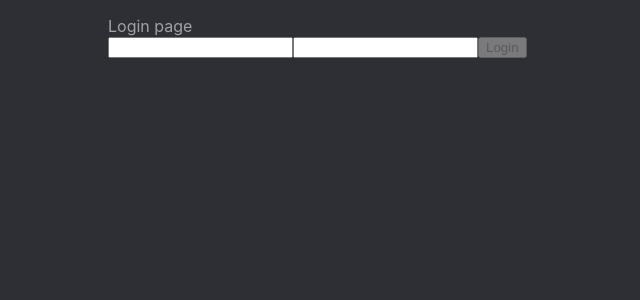
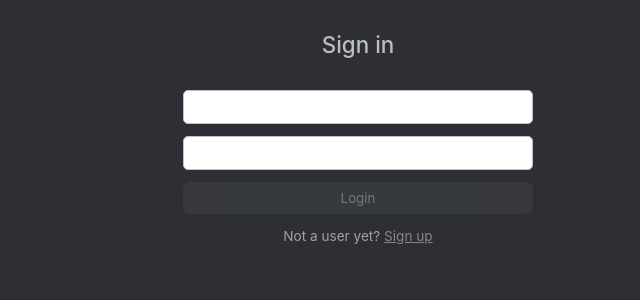
Before and after one commit to bryamrrr/task-manager-fe, a React (Create React App) app: page /login in a window 1280 px wide. Shown: the top 300 px of the page, without its empty margins (282-922 px from the left). Built offline with nearby package versions, Linux system fonts and the light colour scheme; no server answers.

Commit message:
Improve login/register UI

```diff
--- /dev/null
+++ b/src/components/formControls/StyledForm.tsx
@@ -0,0 +1,12 @@
+import styled from 'styled-components';
+
+const StyledForm = styled.form`
+  display: flex;
+  flex-direction: column;
+  gap: 0.75rem;
+  margin: 0 auto;
+  max-width: 350px;
+  text-align: center;
+`;
+
+export default StyledForm;
--- /dev/null
+++ b/src/components/formControls/StyledTextInput.tsx
@@ -0,0 +1,11 @@
+import styled from 'styled-components';
+
+const StyledTextInput = styled.input`
+  border: 1px solid ${({ theme }) => theme.buttonColor};
+  border-radius: 5px;
+  font-family: ${({ theme }) => theme.primaryFont};
+  padding: 0.5rem;
+  outline-width: 0;
+`;
+
+export default StyledTextInput;
--- a/src/components/formControls/index.ts
+++ b/src/components/formControls/index.ts
@@ -1,5 +1,13 @@
 import StyledButton from './StyledButton';
+import StyledForm from './StyledForm';
 import StyledLinkButton from './StyledLinkButton';
+import StyledTextInput from './StyledTextInput';
 import StyledTransparentTextInput from './StyledTransparentTextInput';
 
-export { StyledButton, StyledLinkButton, StyledTransparentTextInput };
+export {
+  StyledButton,
+  StyledForm,
+  StyledLinkButton,
+  StyledTextInput,
+  StyledTransparentTextInput,
+};
--- a/src/components/styles/globalStyles.ts
+++ b/src/components/styles/globalStyles.ts
@@ -31,4 +31,15 @@ export const GlobalStyles = createGlobalStyle`
     margin: 0;
     padding: 0;
   }
+
+  a {
+    color: ${({ theme }) => theme.link};
+    &:visited {
+      color: ${({ theme }) => theme.link};
+    }
+    &:hover {
+      opacity: 0.9;
+      text-decoration: none;
+    }
+  }
 `;
--- a/src/pages/Lists/index.tsx
+++ b/src/pages/Lists/index.tsx
@@ -52,7 +52,7 @@ const StyledIconWrapper = styled.div`
   display: flex;
   height: 30px;
   justify-content: center;
-  margin-bottom: 0.75rem;
+  margin-bottom: 0.6rem;
   width: 30px;
 `;
 
--- a/src/pages/Login/index.tsx
+++ b/src/pages/Login/index.tsx
@@ -1,9 +1,21 @@
 import { useMutation } from 'react-query';
 import { useDispatch } from 'react-redux';
+import { Link } from 'react-router-dom';
+import styled from 'styled-components';
 import loginUser from '../../api/mutations/loginUser';
+import {
+  StyledButton,
+  StyledForm,
+  StyledTextInput,
+} from '../../components/formControls';
 import useUserFormValues from '../../components/hooks/useUserFormValues';
 import { updateCurrentUser } from '../../redux/features/currentUser';
 import { setAuthData } from '../../utils/storage';
+
+const StyledText = styled.p`
+  font-size: 0.85rem;
+  text-align: center;
+`;
 
 function Login() {
   const dispatch = useDispatch();
@@ -27,14 +39,21 @@ function Login() {
 
   return (
     <>
-      <div>Login page</div>
-      <form onSubmit={handleSubmit}>
-        <input type="text" value={email} onChange={onChangeEmail} />
-        <input type="password" value={password} onChange={onChangePassword} />
-        <button type="submit" disabled={!email || !password}>
+      <h1>Sign in</h1>
+      <StyledForm onSubmit={handleSubmit}>
+        <StyledTextInput type="text" value={email} onChange={onChangeEmail} />
+        <StyledTextInput
+          type="password"
+          value={password}
+          onChange={onChangePassword}
+        />
+        <StyledButton type="submit" disabled={!email || !password}>
           {loginUserMutation.isLoading ? 'Loading...' : 'Login'}
-        </button>
-      </form>
+        </StyledButton>
+      </StyledForm>
+      <StyledText>
+        Not a user yet? <Link to="/register">Sign up</Link>
+      </StyledText>
     </>
   );
 }
--- a/src/pages/Register/index.tsx
+++ b/src/pages/Register/index.tsx
@@ -2,6 +2,11 @@ import React from 'react';
 import { useMutation } from 'react-query';
 import { useHistory } from 'react-router-dom';
 import createUser from '../../api/mutations/createUser';
+import {
+  StyledButton,
+  StyledForm,
+  StyledTextInput,
+} from '../../components/formControls';
 import useUserFormValues from '../../components/hooks/useUserFormValues';
 
 function Register() {
@@ -19,13 +24,20 @@ function Register() {
   };
 
   return (
-    <form onSubmit={handleSubmit}>
-      <input type="text" value={email} onChange={onChangeEmail} />
-      <input type="password" value={password} onChange={onChangePassword} />
-      <button type="submit" disabled={!email || !password}>
-        {createUserMutation.isLoading ? 'Creating...' : 'Create'}
-      </button>
-    </form>
+    <>
+      <h1>Sign up</h1>
+      <StyledForm onSubmit={handleSubmit}>
+        <StyledTextInput type="text" value={email} onChange={onChangeEmail} />
+        <StyledTextInput
+          type="password"
+          value={password}
+          onChange={onChangePassword}
+        />
+        <StyledButton type="submit" disabled={!email || !password}>
+          {createUserMutation.isLoading ? 'Creating...' : 'Create'}
+        </StyledButton>
+      </StyledForm>
+    </>
   );
 }
 
```
